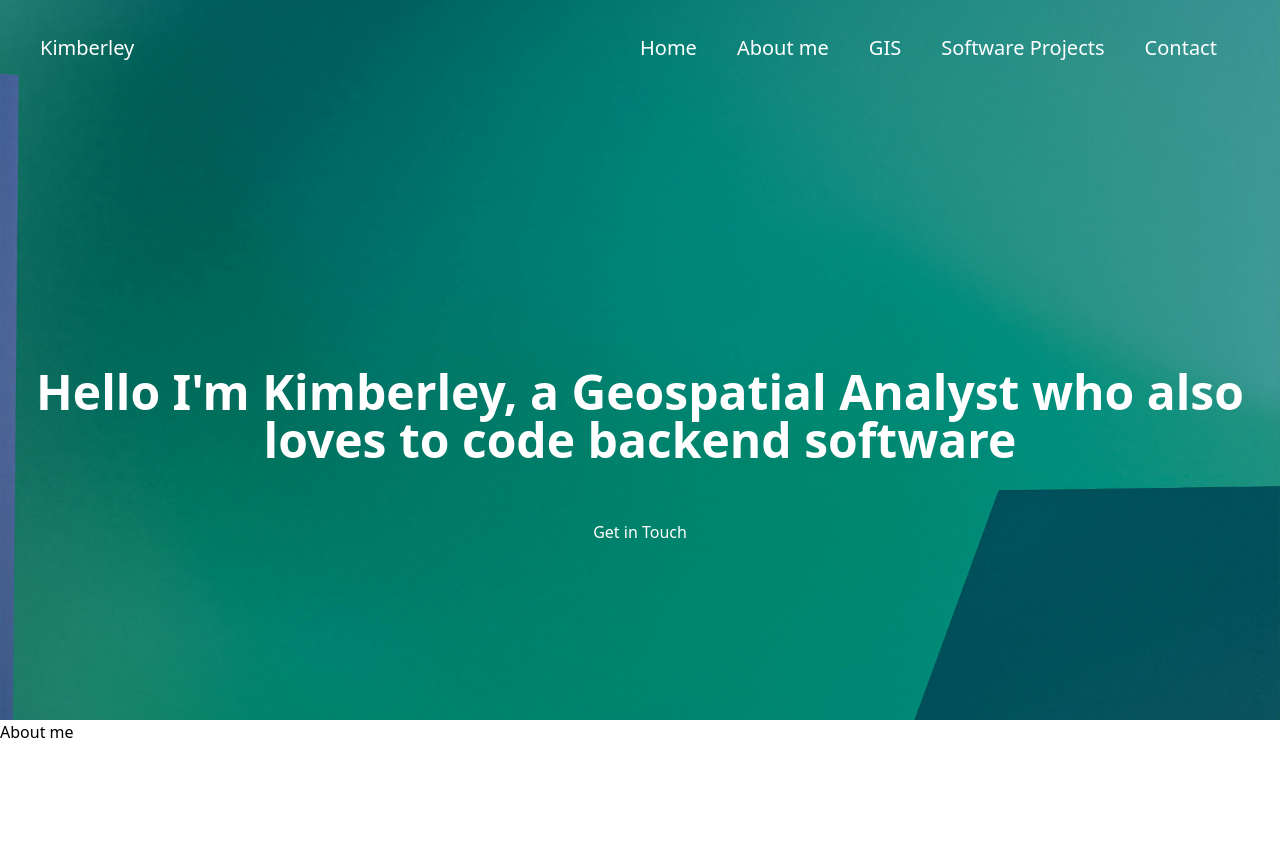
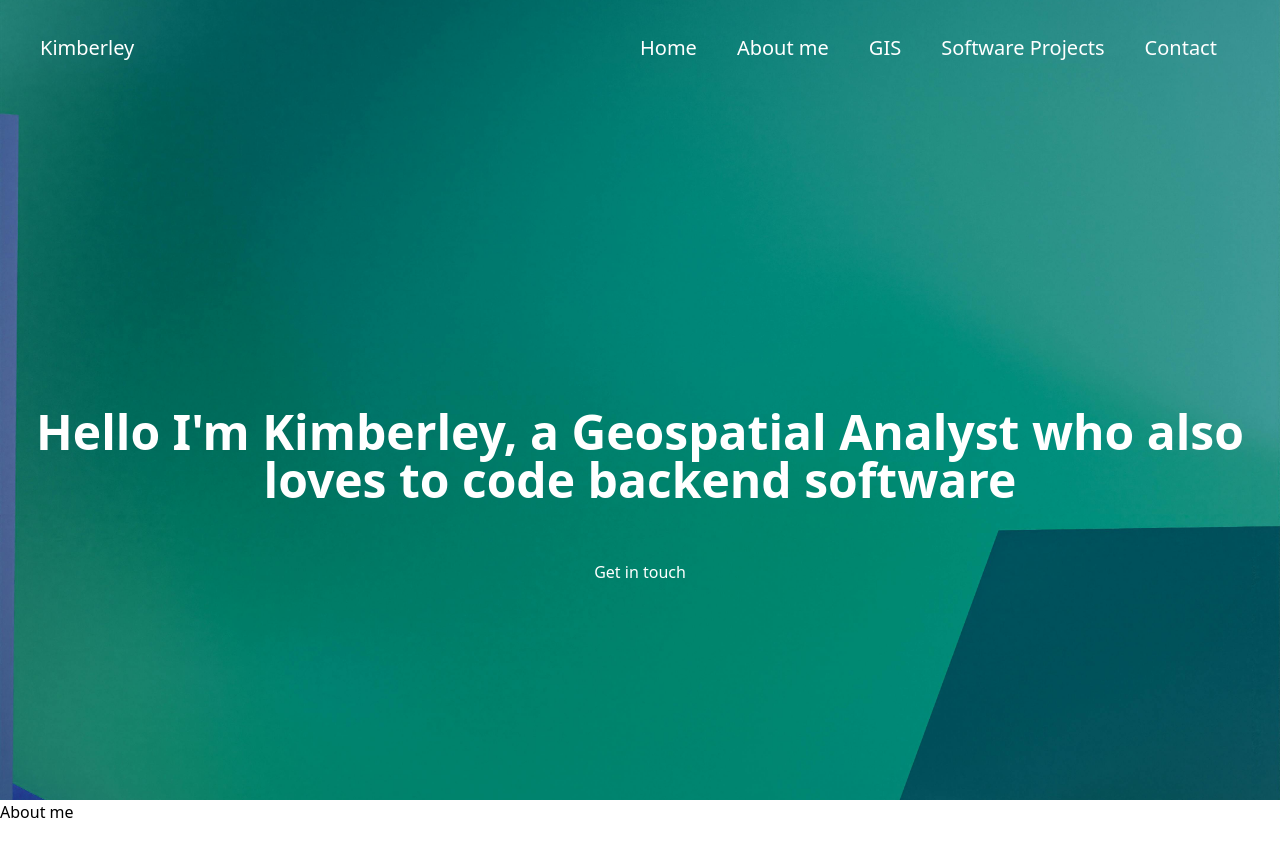
Before and after one commit to Kimberley-saka/my_portfolio, a React (Vite) app: page / in a window 1280 px wide. Shown: the top 856 px of the page. Before the commit the page ends 816 px from the top, so only its background shows below. Built offline with nearby package versions, Linux system fonts and the light colour scheme.

Commit message:
added animations

```diff
--- /dev/null
+++ b/src/Components/AnimatedButton.jsx
@@ -0,0 +1,21 @@
+/*
+This component is the template for
+all animated buttons
+*/
+import {motion} from "motion/react";
+
+
+function AnimatedButton(
+    {children}
+){
+  return(
+    <motion.button
+      whileHover={{ scale: 1.05, y: -2}}
+      whileTap={{scale:0.9, y: 1}}
+      transition={{type:"spring", stiffness: 300, damping: 15}}>
+        {children}
+    </motion.button>
+    );
+}
+
+export default AnimatedButton;
--- a/src/Components/GetInTouch.jsx
+++ b/src/Components/GetInTouch.jsx
@@ -1,9 +1,11 @@
+import AnimatedButton from "./AnimatedButton";
+
 function GetInTouch() {
-  return (<>
-
-  <button>
-    Get in Touch
-  </button>
+  return (
+  <>
+  <AnimatedButton>
+    Get in touch
+  </AnimatedButton>
   </>)
 }
 
--- a/src/Components/HeroSection.jsx
+++ b/src/Components/HeroSection.jsx
@@ -1,10 +1,17 @@
 import GetInTouch from "./GetInTouch";
+import { motion } from "motion/react";
 
 function HeroSection() {
     return(
-        <div className="flex flex-col gap-5 px-3 text-white h-1/2 justify-center items-center
+        <motion.div
+        initial={{ opacity: 0, y: -40}}
+        animate={{ opacity: 1, y: 0 }}
+        transition={{ duration: 0.8, ease: "easeOut" }}
+        className="flex flex-col gap-5 px-3 text-white h-1/2 justify-center items-center
         md:gap-14 md:px-5 md:h-full">
-        <h1 className="text-3xl text-left md:text-4xl lg:text-5xl font-bold md:text-center">
+        <h1
+        className="text-3xl text-left md:text-4xl lg:text-5xl
+        font-bold md:text-center">
             Hello I'm Kimberley, a Geospatial Analyst who also loves to code backend software
         </h1>
         <div>
@@ -12,7 +19,7 @@ function HeroSection() {
         </div>
 
 
-        </div>
+        </motion.div>
     )
 }
 
--- a/src/Pages/Landing.jsx
+++ b/src/Pages/Landing.jsx
@@ -2,7 +2,8 @@ import NavBar from "../Components/NavBar";
 import HeroSection from "../Components/HeroSection";
 
 function Landing() {
-    return(<div className="bg-[url(/bg1.jpg)] bg-center bg-cover h-180">
+    return(<div
+    className="bg-[url(/bg1.jpg)] bg-center bg-cover h-screen">
     <NavBar/>
     <HeroSection/>
     </div>
```
